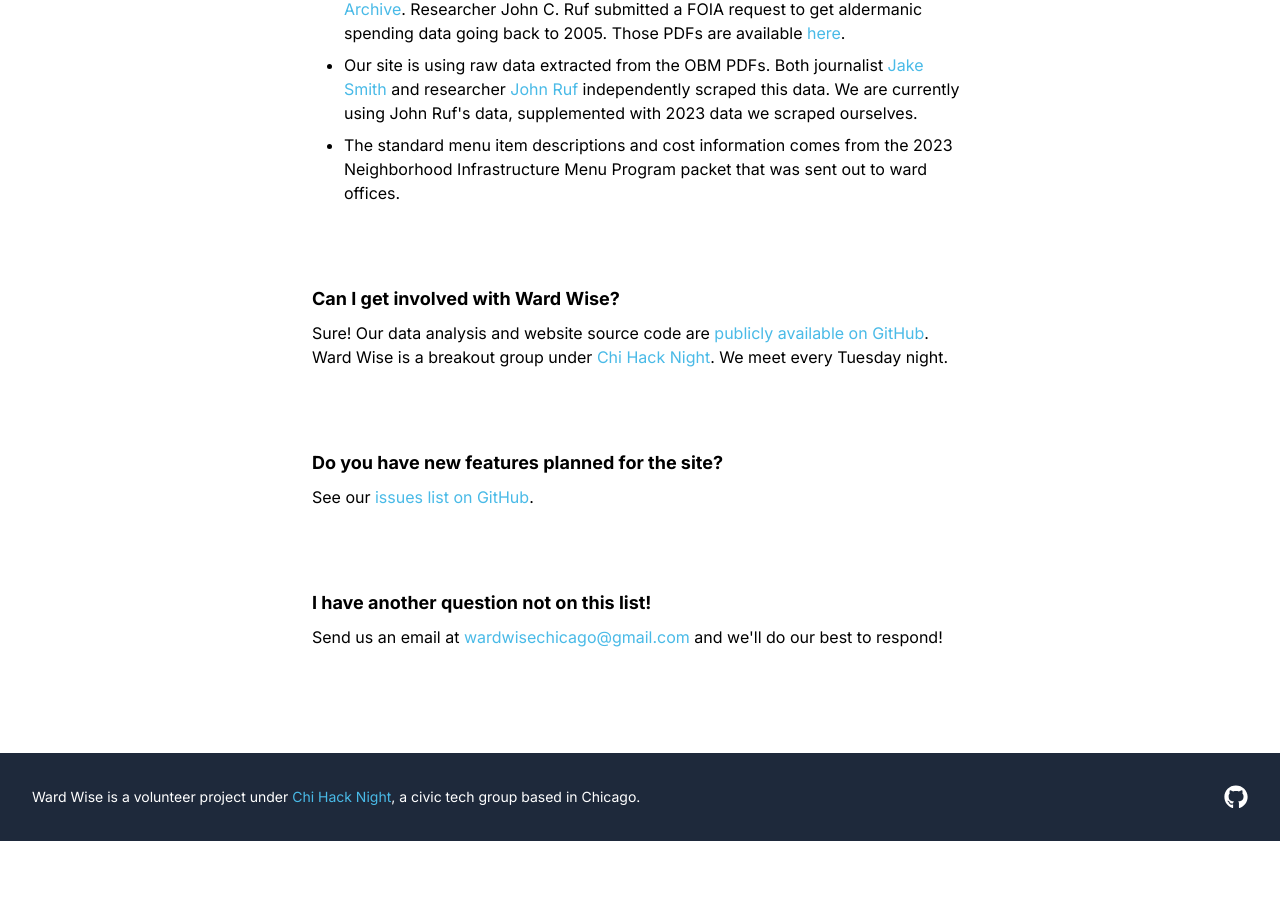
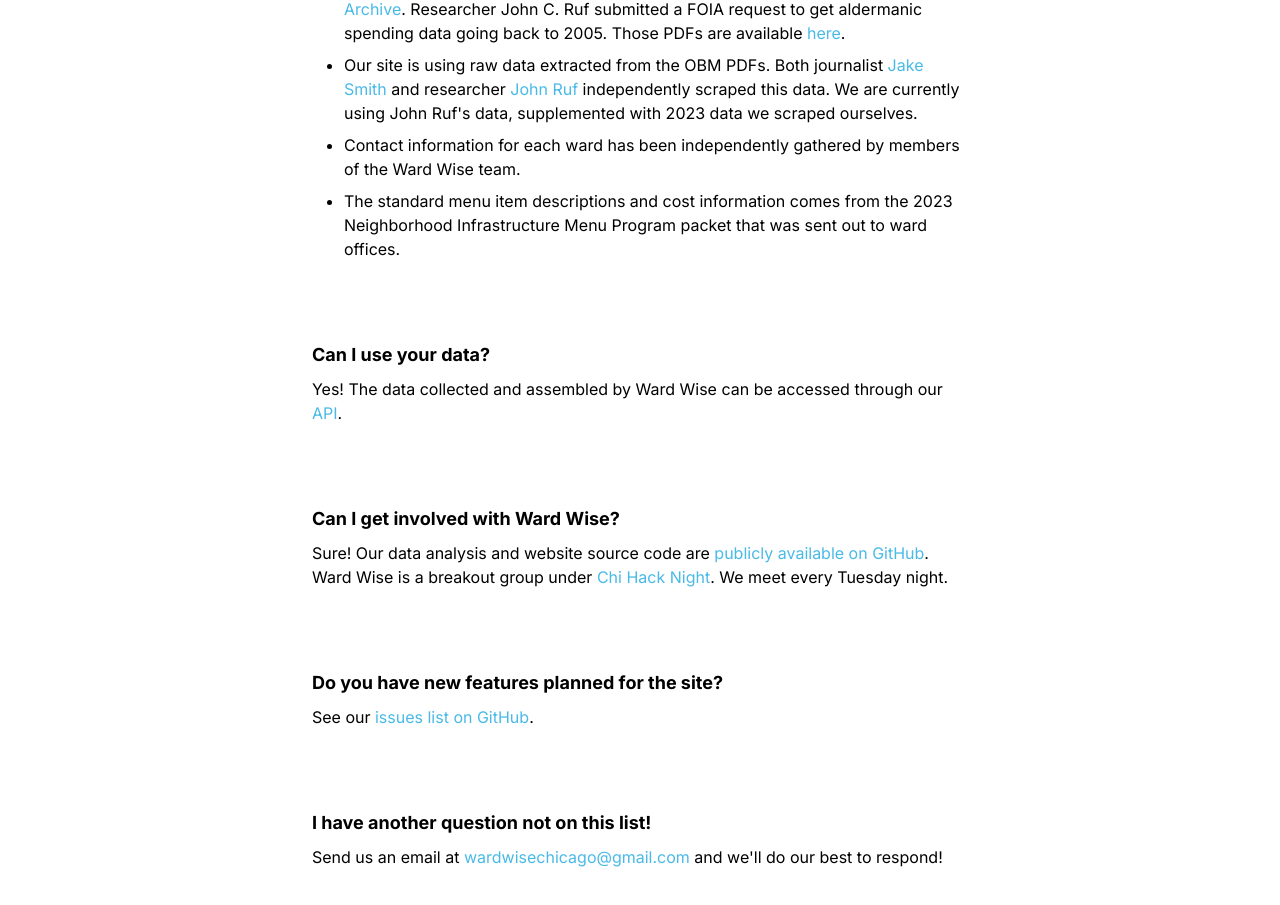
Before and after one commit to ward-wise/ward-wise-front-end, a Next.js app: page /faqs in a window 1280 px wide. Shown: the part 2439-3344 px from the top of the page. Before the commit the page ends 3280 px from the top, so only its background shows below. Built offline with nearby package versions, Linux system fonts and the light colour scheme.

Commit message:
Updated FAQs and linked between API documentation

```diff
--- a/app/(pages)/(main)/api/page.tsx
+++ b/app/(pages)/(main)/api/page.tsx
@@ -1,3 +1,5 @@
+import { Hyperlink } from "@/app/components/ui/Hyperlink";
+
 export default function Page () {
     return (
       <div className="p-4 sm:p-12 flex flex-col gap-8">
@@ -6,6 +8,8 @@ export default function Page () {
           Welcome to the Ward Wise API. This is a JSON API which provides data
           gathered and processed by the Ward Wise team.
         </p>
+
+        <Hyperlink href="/faqs#data">Where does your data come from?</Hyperlink>
 
         {/* Endpoint Descriptions */}
         <div className="flex flex-col gap-8">
--- a/app/(pages)/(main)/faqs/page.tsx
+++ b/app/(pages)/(main)/faqs/page.tsx
@@ -170,11 +170,18 @@ export default function FAQs() {
               scraped this data. We are currently using John Ruf&apos;s data, supplemented with 2023 data we scraped ourselves.
             </li>
             <li>
+              Contact information for each ward has been independently gathered by members of the Ward Wise team.
+            </li>
+            <li>
               The standard menu item descriptions and cost information comes from the
               2023 Neighborhood Infrastructure Menu Program packet that was sent out
               to ward offices.
             </li>
           </ul>
+        </FAQ>
+
+        <FAQ title="Can I use your data?">
+          <p>Yes! The data collected and assembled by Ward Wise can be accessed through our <Hyperlink href="/api">API</Hyperlink>.</p>
         </FAQ>
 
         <FAQ title={"Can I get involved with Ward Wise?"}>
```
